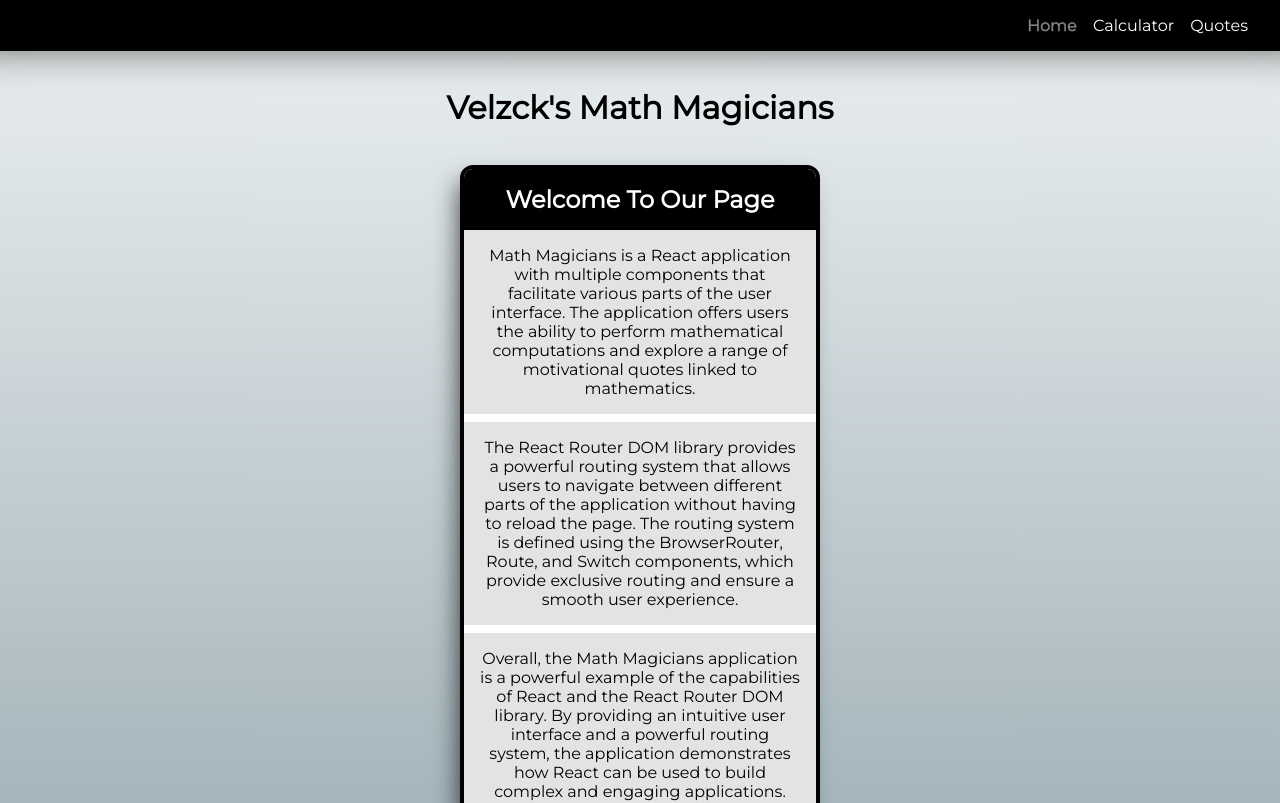
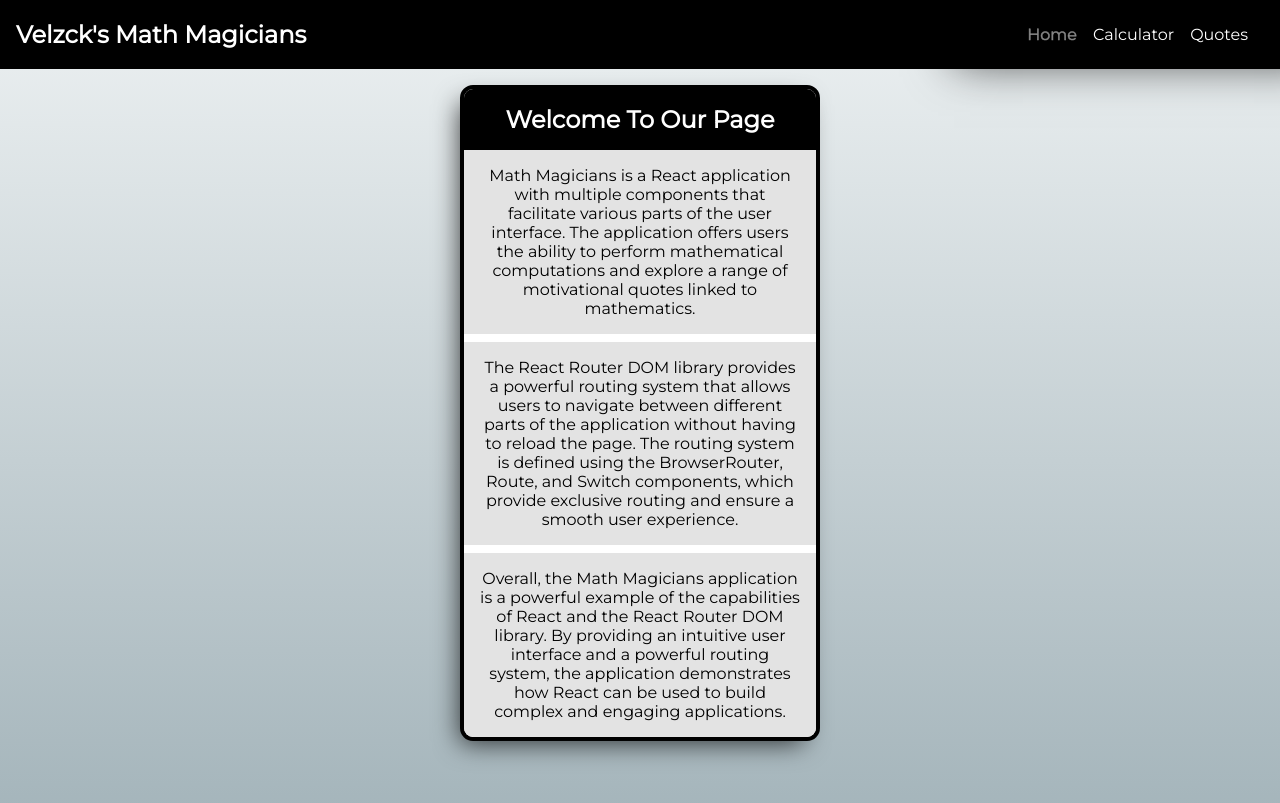
Before and after one commit to VelzckC0D3/math_magicians_react, a React (Create React App) app: page / in a window 1280 px wide. Shown: the top 803 px of the page. Built offline with nearby package versions, Linux system fonts and the light colour scheme.

Commit message:
moved title to the navbar
- as requested, moved the title to the navbar

```diff
--- a/src/App.js
+++ b/src/App.js
@@ -13,9 +13,6 @@ function App() {
     <Router>
       <>
         <Navbar />
-        <div className="App">
-          <h1>Velzck&#39;s Math Magicians</h1>
-        </div>
         <Routes>
           <Route path="/" Component={Home} />
           <Route path="/calculator" Component={Calculator} />
--- a/src/components/Navbar.css
+++ b/src/components/Navbar.css
@@ -1,6 +1,14 @@
 .navContainer {
   background-color: black;
   width: 100%;
+  display: flex;
+  flex-direction: row;
+  justify-content: space-between;
+}
+
+.navTitle {
+  color: white;
+  margin-left: 1rem;
 }
 
 .navUl {
--- a/src/components/Navbar.js
+++ b/src/components/Navbar.js
@@ -4,6 +4,7 @@ import './Navbar.css';
 
 const Navbar = () => (
   <nav className="navContainer">
+    <h1 className="navTitle">Velzck&#39;s Math Magicians</h1>
     <ul className="navUl">
       <li><NavLink to="/" exact activeClassName="active">Home</NavLink></li>
       <li><NavLink to="/calculator" activeClassName="active">Calculator</NavLink></li>
```
